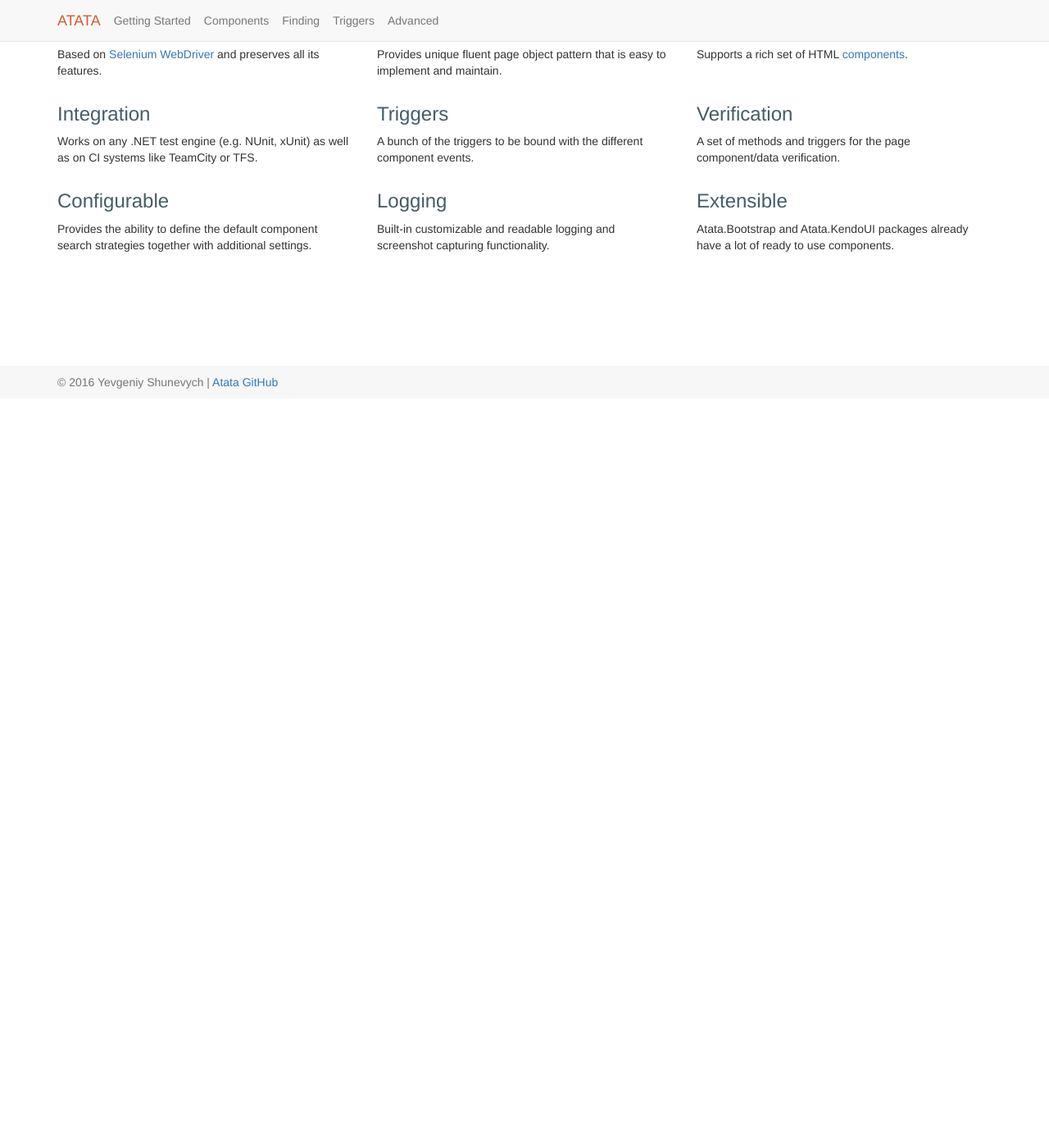
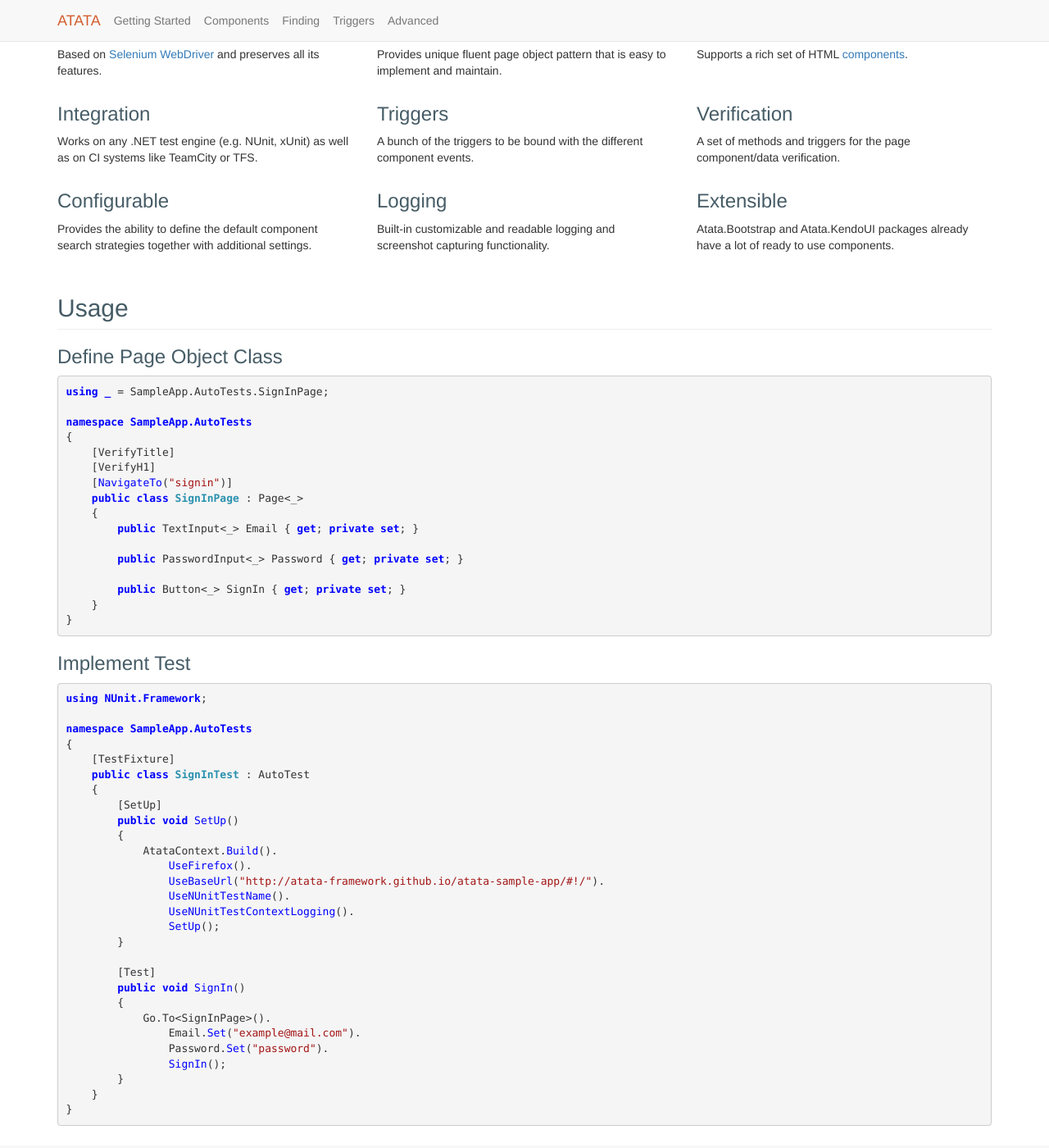
Before and after one commit to atata-framework/atata.io, a Jekyll site: the page built from index.html, in a window 1280 px wide and 1400 px high, scrolled down 368 px. Shown: the whole window at 82% size. Built offline with Jekyll 4.4.1, drawn with Linux system fonts in a browser that asks for light colours; before the commit the page ends 900 px from its top, so only the background shows below that.

Commit message:
Update home page

````diff
--- /dev/null
+++ b/_includes/usage.md
@@ -0,0 +1,55 @@
+<h2 class="page-header">Usage</h2>
+
+### Define Page Object Class
+
+```cs
+using _ = SampleApp.AutoTests.SignInPage;
+
+namespace SampleApp.AutoTests
+{
+    [VerifyTitle]
+    [VerifyH1]
+    [NavigateTo("signin")]
+    public class SignInPage : Page<_>
+    {
+        public TextInput<_> Email { get; private set; }
+
+        public PasswordInput<_> Password { get; private set; }
+
+        public Button<_> SignIn { get; private set; }
+    }
+}
+```
+
+### Implement Test
+
+```cs
+using NUnit.Framework;
+
+namespace SampleApp.AutoTests
+{
+    [TestFixture]
+    public class SignInTest : AutoTest
+    {
+        [SetUp]
+        public void SetUp()
+        {
+            AtataContext.Build().
+                UseFirefox().
+                UseBaseUrl("http://atata-framework.github.io/atata-sample-app/#!/").
+                UseNUnitTestName().
+                UseNUnitTestContextLogging().
+                SetUp();
+        }
+
+        [Test]
+        public void SignIn()
+        {
+            Go.To<SignInPage>().
+                Email.Set("example@mail.com").
+                Password.Set("password").
+                SignIn();
+        }
+    }
+}
+```
--- a/index.html
+++ b/index.html
@@ -53,3 +53,5 @@
         <p>Atata.Bootstrap and Atata.KendoUI packages already have a lot of ready to use components.</p>
     </div>
 </div>
+{% capture usage-include %}{% include usage.md %}{% endcapture %}
+{{ usage-include | markdownify }}
````
